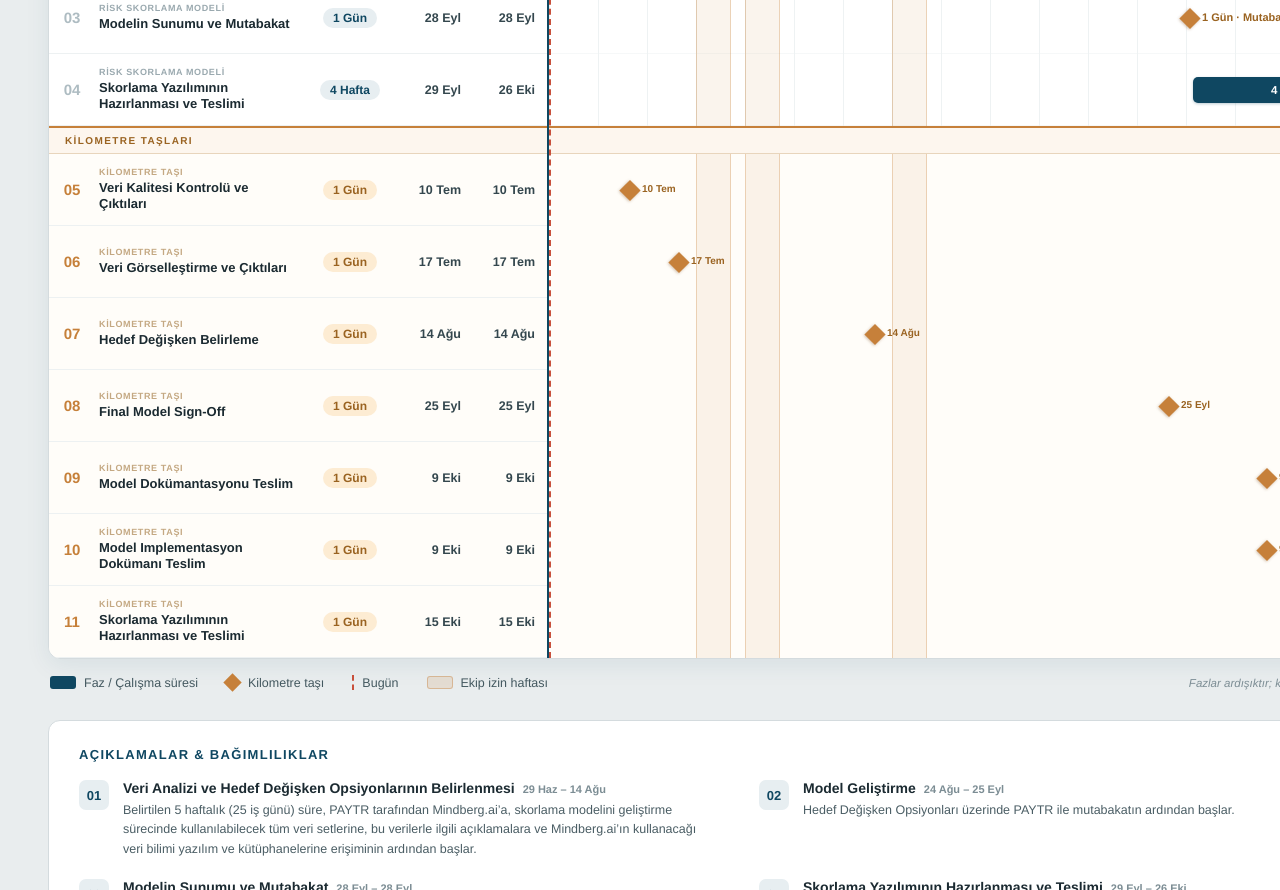
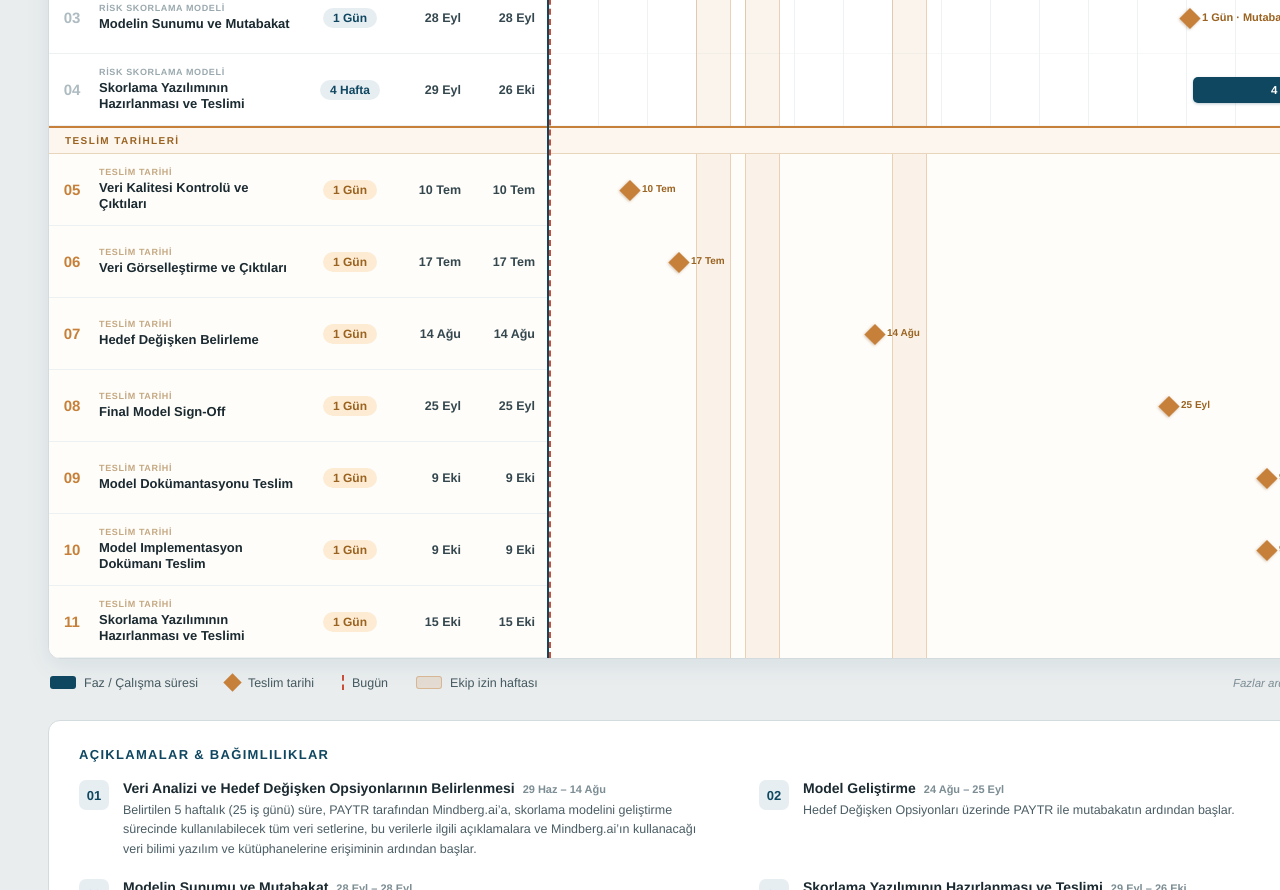
Before and after one commit to hakanmaz/PayTR-Chargeback-Model-Development, a plain HTML site: page index.html in a window 1280 px wide. Shown: the part 379-1269 px from the top of the page. Drawn offline with Linux system fonts and the light colour scheme.

Commit message:
Rename 'Kilometre Taşları' to 'Teslim Tarihleri'
Co-Authored-By: Claude Opus 4.8 <noreply@anthropic.com>

```diff
--- a/index.html
+++ b/index.html
@@ -207,13 +207,13 @@ function render(config) {
       </div>`).join('')}
       <!-- kilometre taşları bölüm başlığı -->
       <div style="height:${SEP_H}px;background:#fdf6ee;border-bottom:1px solid #e8d5bc;border-top:2px solid #C6803A;display:flex;align-items:center;padding-left:16px;">
-        <span style="font-size:10px;font-weight:700;letter-spacing:0.14em;color:#9a6321;">KİLOMETRE TAŞLARI</span>
+        <span style="font-size:10px;font-weight:700;letter-spacing:0.14em;color:#9a6321;">TESLİM TARİHLERİ</span>
       </div>
       ${milestones.map(m => `
       <div style="height:72px;border-bottom:1px solid #edf1f2;display:grid;grid-template-columns:46px 212px 86px 78px 78px;align-items:center;background:#fffdf9;">
         <span style="font-size:15px;font-weight:700;color:#C6803A;text-align:center;">${m.no}</span>
         <div style="padding-left:4px;padding-right:10px;">
-          <div style="font-size:9px;font-weight:700;letter-spacing:0.07em;color:#c4a882;margin-bottom:3px;">KİLOMETRE TAŞI</div>
+          <div style="font-size:9px;font-weight:700;letter-spacing:0.07em;color:#c4a882;margin-bottom:3px;">TESLİM TARİHİ</div>
           <div style="font-size:13px;font-weight:600;color:#1b2a31;line-height:1.25;">${m.name}</div>
         </div>
         <div style="text-align:center;">
@@ -286,7 +286,7 @@ function render(config) {
     </div>
     <div style="display:flex;align-items:center;gap:9px;">
       <div style="width:13px;height:13px;background:#C6803A;transform:rotate(45deg);"></div>
-      <span style="font-size:12.5px;color:#43585f;font-weight:500;">Kilometre taşı</span>
+      <span style="font-size:12.5px;color:#43585f;font-weight:500;">Teslim tarihi</span>
     </div>
     <div style="display:flex;align-items:center;gap:8px;">
       <div style="width:0;height:15px;border-left:2px dashed #C8503B;"></div>
@@ -296,7 +296,7 @@ function render(config) {
       <div style="width:26px;height:13px;background:rgba(198,128,58,0.15);border:1px solid rgba(198,128,58,0.4);border-radius:3px;"></div>
       <span style="font-size:12.5px;color:#43585f;font-weight:500;">Ekip izin haftası</span>
     </div>
-    <div style="margin-left:auto;font-size:11.5px;color:#7c8d94;font-style:italic;">Fazlar ardışıktır; kilometre taşları sabit tarihlidir.</div>
+    <div style="margin-left:auto;font-size:11.5px;color:#7c8d94;font-style:italic;">Fazlar ardışıktır; teslim tarihleri sabittir.</div>
   </div>
 
   ${showDescriptions ? `
```
